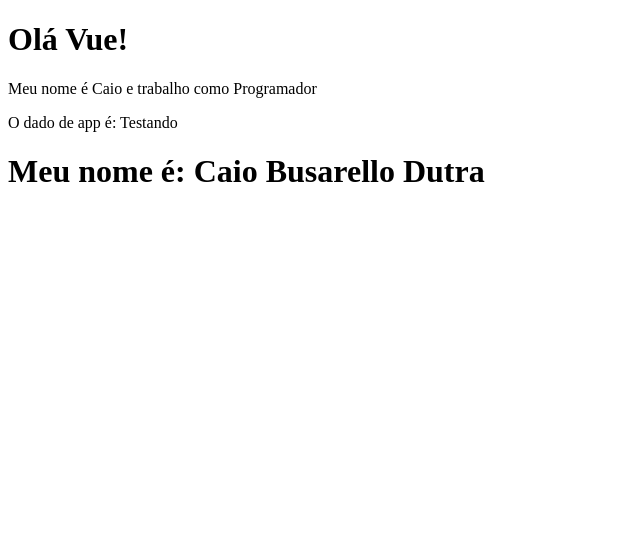
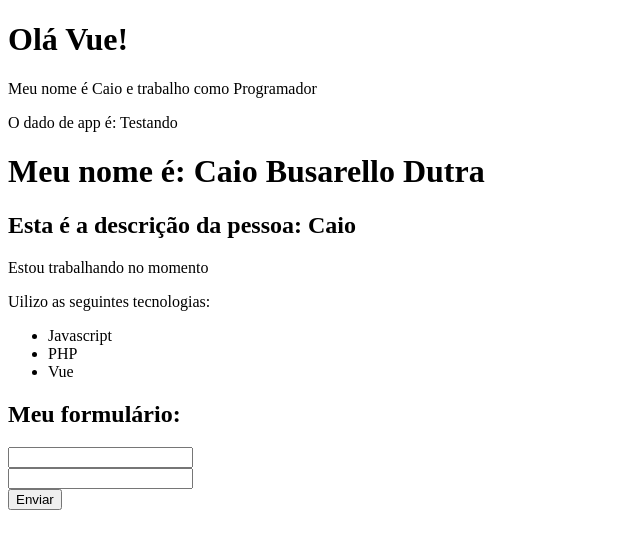
Before and after one commit to caiodutra08/courses, a Vue app in the folder cursoVue/2_projeto_vue/: page / in a window 1280 px wide. Shown: the top 548 px of the page, without its empty margins (0-640 px from the left). Built offline with nearby package versions, Linux system fonts and the light colour scheme.

Commit message:
Seventh class done. #08

```diff
--- a/cursoVue/2_projeto_vue/src/App.vue
+++ b/cursoVue/2_projeto_vue/src/App.vue
@@ -1,20 +1,23 @@
 <template>
     <div>
-        <primeiro-componente></primeiro-componente>
+        <PrimeiroComponente />
         <p>O dado de app é: {{ testando }}</p>
-        <life-cycle></life-cycle>
+        <LifeCycle />
+        <Pessoa />
     </div>
 </template>
 
 <script>
 import PrimeiroComponente from "./components/PrimeiroComponente.vue";
 import LifeCycle from "./components/LifeCycle.vue";
+import Pessoa from "./components/Pessoa.vue";
 
 export default {
     name: "App",
     components: {
         PrimeiroComponente,
         LifeCycle,
+        Pessoa,
     },
     data() {
         return {
--- /dev/null
+++ b/cursoVue/2_projeto_vue/src/components/Form.vue
@@ -0,0 +1,29 @@
+<template>
+    <div>
+        <h2>Meu formulário:</h2>
+        <form action="#">
+        <div>
+            <InputText />
+        </div>
+        <div>
+            <InputText />
+        </div>
+        <div>
+            <Submit />
+        </div>
+    </form>
+    </div>
+</template>
+
+<script>
+import InputText from './form/InputText.vue';
+import Submit from './form/Submit.vue';
+
+export default {
+    name: "Form",
+    components: {
+        InputText,
+        Submit,
+    },
+};
+</script>
--- /dev/null
+++ b/cursoVue/2_projeto_vue/src/components/Info.vue
@@ -0,0 +1,17 @@
+<template>
+    <div>
+        <p>Estou trabalhando no momento</p>
+        <p>Uilizo as seguintes tecnologias:</p>
+        <ul>
+            <li>Javascript</li>
+            <li>PHP</li>
+            <li>Vue</li>
+        </ul>
+    </div>
+</template>
+
+<script>
+export default {
+    name: "Info",
+};
+</script>
--- /dev/null
+++ b/cursoVue/2_projeto_vue/src/components/Pessoa.vue
@@ -0,0 +1,24 @@
+<template>
+    <div>
+        <h2>Esta é a descrição da pessoa: {{ nome }}</h2>
+        <Info />
+        <Form />
+    </div>
+</template>
+<script>
+import Info from "./Info.vue";
+import Form from "./Form.vue"
+
+export default {
+    name: "Pessoa",
+    components: {
+        Info,
+        Form,
+    },
+    data() {
+        return {
+            nome: "Caio",
+        };
+    },
+};
+</script>
--- /dev/null
+++ b/cursoVue/2_projeto_vue/src/components/form/InputText.vue
@@ -0,0 +1,9 @@
+<template>
+    <input type="text" />
+</template>
+
+<script>
+export default {
+    name: "InputText",
+};
+</script>
--- /dev/null
+++ b/cursoVue/2_projeto_vue/src/components/form/Submit.vue
@@ -0,0 +1,9 @@
+<template>
+    <input type="submit" value="Enviar" />
+</template>
+
+<script>
+export default {
+    name: "Submit",
+};
+</script>
```
